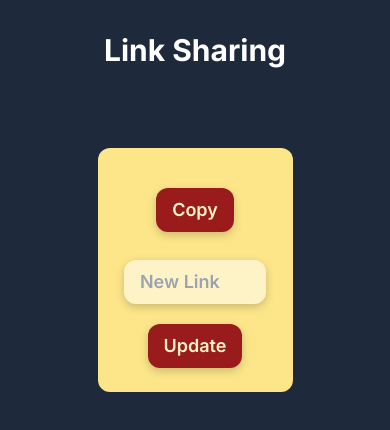
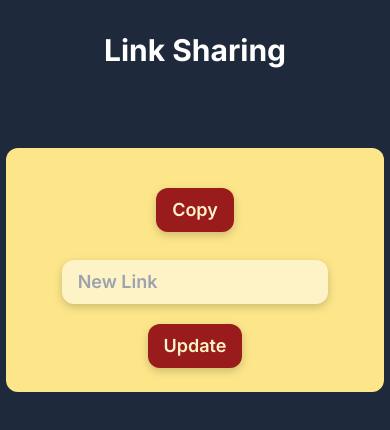
Before and after one commit to brandonmcconathy/link-sharing, a Next.js app: page / in a window 390 px wide. Shown: the top 430 px of the page. Built offline with nearby package versions, Linux system fonts and the light colour scheme; no server answers; the database is empty.

Commit message:
Styled for mobile

```diff
--- a/src/app/globals.css
+++ b/src/app/globals.css
@@ -9,3 +9,7 @@
 .box-pop {
   box-shadow: 0 3px 10px rgb(0,0,0,0.2);
 }
+
+.w-97{
+  width: 97%;
+}
--- a/src/app/page.tsx
+++ b/src/app/page.tsx
@@ -43,7 +43,7 @@ export default function Home() {
   return (
     <main className="flex flex-col justify-center items-center">
       <h1 className="mt-8 mb-20 text-3xl font-bold">Link Sharing</h1>
-      <div className="bg-amber-200 flex flex-col justify-center items-center gap-4 text-black text-lg font-semibold py-6 px-5 rounded-xl w-1/2">
+      <div className="bg-amber-200 flex flex-col justify-center items-center gap-4 text-black text-lg font-semibold mx-4 py-6 px-5 rounded-xl w-97 md:w-3/4 lg:w-7/12 xl:w-1/2">
         {link == '' ? <h1>No Link</h1> :
         <>
           <Link href={link} target="_blank">{link}</Link>
```
